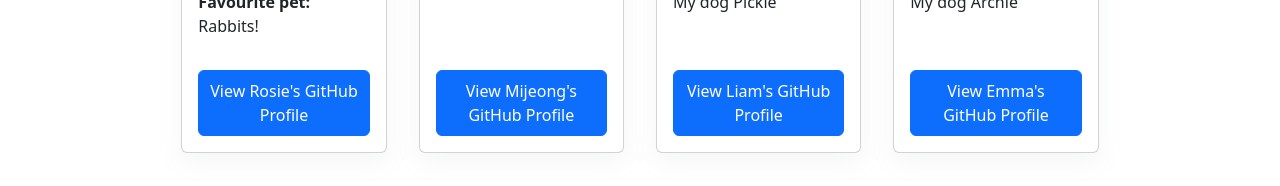
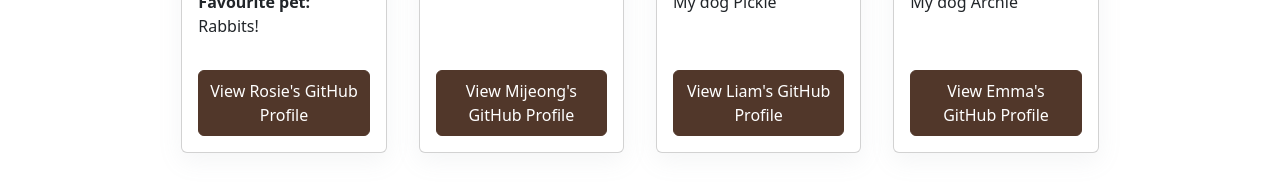
Before and after one commit to rosiegalezia/pawsome-pets, a React (Vite) app: page /#/About in a window 1280 px wide. Shown: the part 589-775 px from the top of the page. Built offline with nearby package versions, Linux system fonts and the light colour scheme.

Commit message:
added important tags and updated classes for custom colours

```diff
--- a/src/Components/Components.css
+++ b/src/Components/Components.css
@@ -10,7 +10,7 @@
     box-shadow: rgba(149, 157, 165, 0.2) 0px 8px 24px;
 }
 
-.bg-light {
+.bg-cream {
     background-color: #f7f1ee !important;
 }
 
@@ -31,38 +31,38 @@
     width: 300px;
 }
 
-.btn-primary {
-    --bs-btn-color: #fff;
-    --bs-btn-bg: #51372A;
-    --bs-btn-border-color: #51372A;
-    --bs-btn-hover-color: #fff;
-    --bs-btn-hover-bg: #432b20;
-    --bs-btn-hover-border-color: #51372A;
-    --bs-btn-focus-shadow-rgb: 49, 132, 253;
-    --bs-btn-active-color: #fff;
-    --bs-btn-active-bg: #472f23;
-    --bs-btn-active-border-color: #432b20;
-    --bs-btn-active-shadow: inset 0 3px 5px rgba(0, 0, 0, 0.125);
-    --bs-btn-disabled-color: #fff;
-    --bs-btn-disabled-bg: #69554b;
-    --bs-btn-disabled-border-color: #69554b;
+.btn-brown {
+    --bs-btn-color: #fff !important;
+    --bs-btn-bg: #51372A !important;
+    --bs-btn-border-color: #51372A !important;
+    --bs-btn-hover-color: #fff !important;
+    --bs-btn-hover-bg: #432b20 !important;
+    --bs-btn-hover-border-color: #51372A !important;
+    --bs-btn-focus-shadow-rgb: 49, 132, 253 !important;
+    --bs-btn-active-color: #fff !important;
+    --bs-btn-active-bg: #472f23 !important;
+    --bs-btn-active-border-color: #432b20 !important;
+    --bs-btn-active-shadow: inset 0 3px 5px rgba(0, 0, 0, 0.125) !important;
+    --bs-btn-disabled-color: #fff !important;
+    --bs-btn-disabled-bg: #69554b !important;
+    --bs-btn-disabled-border-color: #69554b !important;
 }
 
-.btn-light {
-    --bs-btn-color: #51372A;
-    --bs-btn-bg: #f6eeea;
-    --bs-btn-border-color: #f6eeea;
-    --bs-btn-hover-color: #432b20;
-    --bs-btn-hover-bg: #ede4df;
-    --bs-btn-hover-border-color: #ede4df;
-    --bs-btn-focus-shadow-rgb: 211, 212, 213;
-    --bs-btn-active-color: #432b20;
-    --bs-btn-active-bg: #e8ddd8;
-    --bs-btn-active-border-color: #e8ddd8;
-    --bs-btn-active-shadow: inset 0 3px 5px rgba(0, 0, 0, 0.125);
-    --bs-btn-disabled-color: #69554b;
-    --bs-btn-disabled-bg: #f8f9fa;
-    --bs-btn-disabled-border-color: #f8f9fa;
+.btn-cream {
+    --bs-btn-color: #51372A !important;
+    --bs-btn-bg: #f6eeea !important;
+    --bs-btn-border-color: #f6eeea !important;
+    --bs-btn-hover-color: #432b20 !important;
+    --bs-btn-hover-bg: #ede4df !important;
+    --bs-btn-hover-border-color: #ede4df !important;
+    --bs-btn-focus-shadow-rgb: 211, 212, 213!important;
+    --bs-btn-active-color: #432b20 !important;
+    --bs-btn-active-bg: #e8ddd8 !important;
+    --bs-btn-active-border-color: #e8ddd8 !important;
+    --bs-btn-active-shadow: inset 0 3px 5px rgba(0, 0, 0, 0.125) !important;
+    --bs-btn-disabled-color: #69554b !important;
+    --bs-btn-disabled-bg: #f8f9fa !important;
+    --bs-btn-disabled-border-color: #f8f9fa !important;
 }
 
 .toast {
--- a/src/Components/FactCard.jsx
+++ b/src/Components/FactCard.jsx
@@ -70,9 +70,9 @@ function FactCard() {
                         <Card.Text >
                             Have you found your fur-ever friend? <br /> If so, why not get some help to chose the paw-fect name for them.
                         </Card.Text>
-                        <Button className='me-4 mb-4' variant="primary">Pick a name for your pet</Button>
-                        <Button className='me-4 mb-4' variant="primary" disabled="true">Add to favourites</Button>
-                        <Button className='mb-4' variant="primary">Get a new image</Button>
+                        <Button className='btn-brown me-4 mb-4' variant="primary">Pick a name for your pet</Button>
+                        <Button className='btn-brown me-4 mb-4' variant="primary" disabled="true">Add to favourites</Button>
+                        <Button className='btn-brown mb-4' variant="primary">Get a new image</Button>
                     </Card.Body>
 
             </Card>
--- a/src/Components/Footer.jsx
+++ b/src/Components/Footer.jsx
@@ -3,7 +3,7 @@ import Logo from '../assets/logo-two-lines.svg'
 
 function Footer() {
     return (
-        <div className='footer p-4 w-100 bg-light'>
+        <div className='footer p-4 w-100 bg-cream'>
             <img src={Logo} alt="" className='footer-logo p-3 img-fluid' />
 
             <p className='text-center'>Copyright © 2024 Rosie Galezia, Emma Davies, Mijeong Jin, Liam Cottrell</p>
--- a/src/Components/NavBar.jsx
+++ b/src/Components/NavBar.jsx
@@ -14,7 +14,7 @@ import '../Components/Components.css'
 
 function NavBar() {
   return (
-    <Navbar expand="lg" className="bg-body-tertiary bg-light">
+    <Navbar expand="lg" className="bg-cream">
       <Container className=''>
         <Link to="/#">
           <img src={Logo} alt="" className='navbar-logo' />
--- a/src/Components/TeamMember.jsx
+++ b/src/Components/TeamMember.jsx
@@ -15,7 +15,7 @@ function TeamMember(props) {
                     <b>Favourite pet:</b><br /> {props.favpet}
                 </Card.Text>
             </Card.Body>
-            <Button variant="primary" href={props.github} target="_blank" className='p-2 m-3 darkBtn'>View {props.name}'s GitHub Profile</Button>
+            <Button href={props.github} target="_blank" className='p-2 m-3 btn-brown'>View {props.name}'s GitHub Profile</Button>
         </Card>
     );
 }
--- a/src/Pages/GenerateName.jsx
+++ b/src/Pages/GenerateName.jsx
@@ -77,14 +77,14 @@ function GenerateName() {
 
                 <div className='p-3 m-3 d-flex'>
                     <Button
-                        variant="primary"
-                        className='darkBtn m-1'
+                        // variant="primary"
+                        className='btn-brown m-1'
                         onClick={regenerateClick}
                     >Re-generate</Button>
 
                     <Button
-                        variant="primary"
-                        className='darkBtn m-1'
+                        // variant="primary"
+                        className='btn-brown m-1'
                         onClick={regenerateClick}
                         disabled="true"
                     >Save to Favourites</Button>
--- a/src/Pages/Info.jsx
+++ b/src/Pages/Info.jsx
@@ -35,8 +35,8 @@ function Info() {
                             </Form.Select>
                         </Form.Group>
                         <div className="mb-3 mx-auto d-flex justify-content-center">
-                            <Button variant="primary" type="submit">Show Info</Button>
-                            <Button variant="primary" type="random-breed" className="ms-2 btn-primary">Pick a random breed</Button>
+                            <Button className='btn-brown' variant="primary" type="submit">Show Info</Button>
+                            <Button className='btn-brown' variant="primary" type="random-breed" className="ms-2 btn-primary">Pick a random breed</Button>
                         </div>
                     </fieldset>
                 </Form>
```
